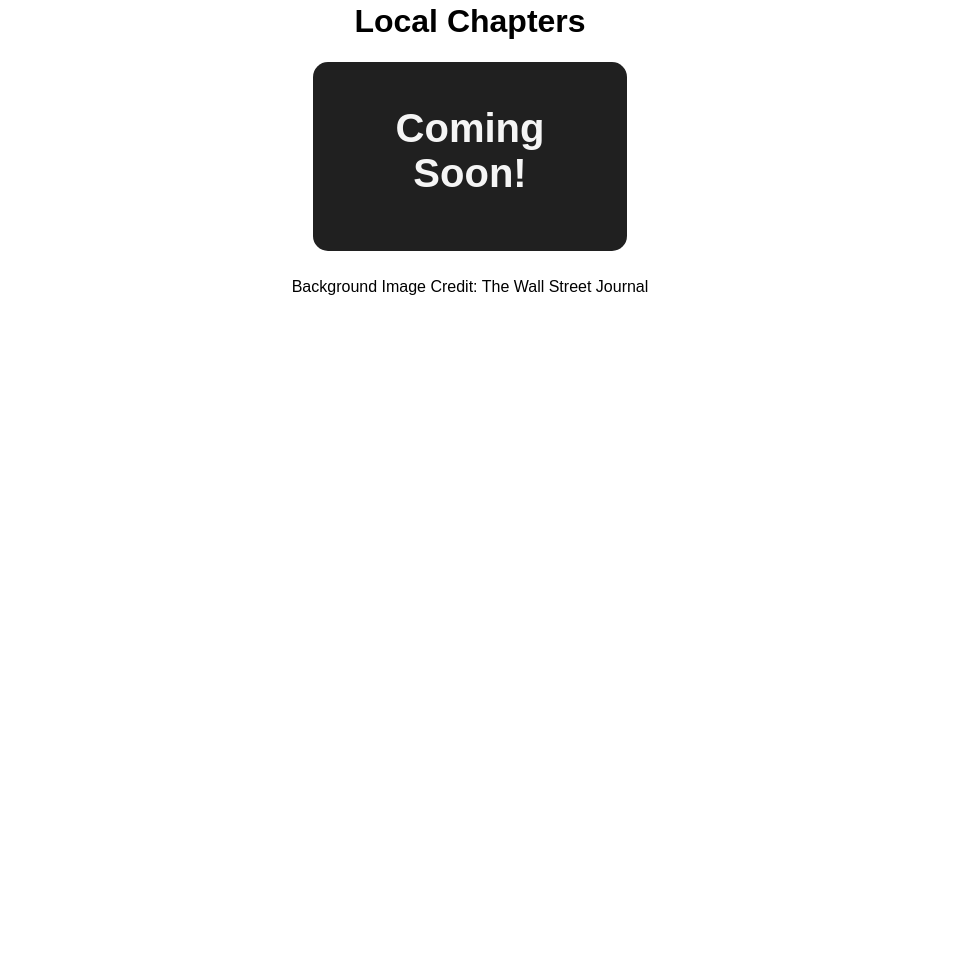
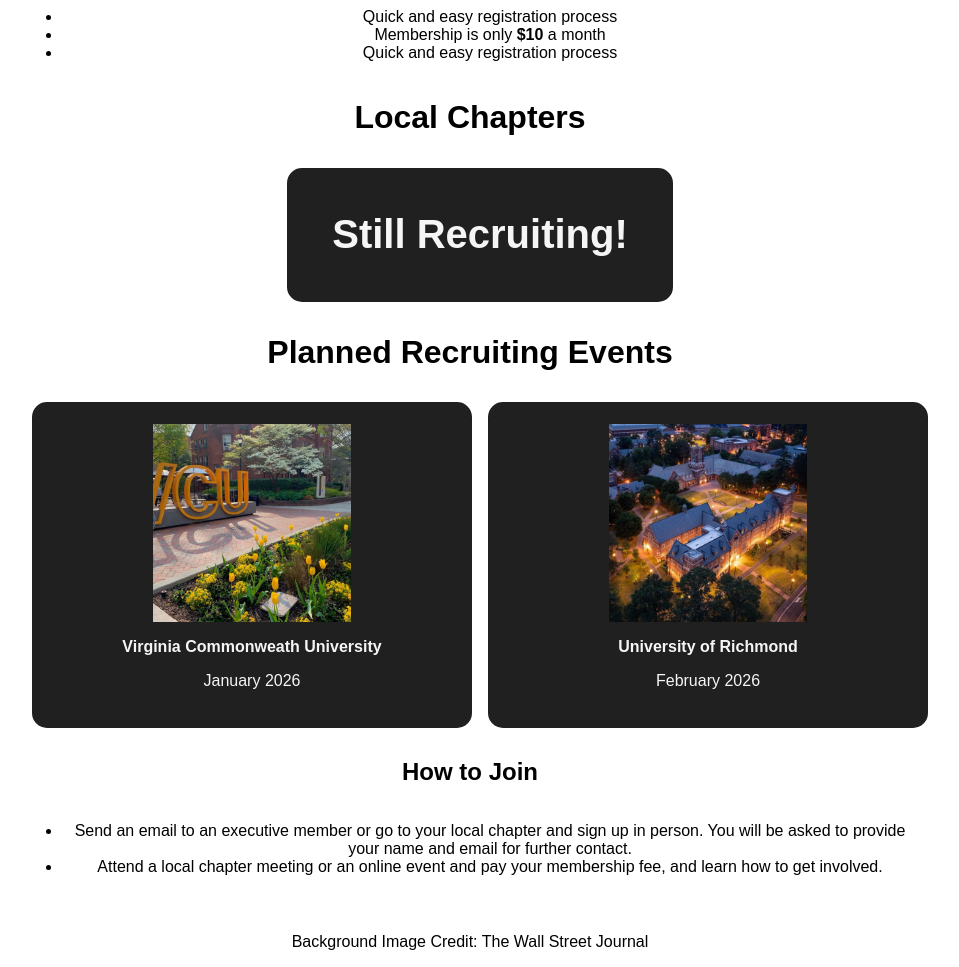
Before and after one commit to SpaceStudios/Gov-Interest-Group-Project, a plain HTML site: page join.html in a window 1280 px wide. Shown: the part 891-1858 px from the top of the page, without its empty margins (170-1129 px from the left). Before the commit the page ends 1203 px from the top, so only its background shows below. Drawn offline with Linux system fonts and the light colour scheme.

Commit message:
added more content

```diff
--- a/join.html
+++ b/join.html
@@ -1,7 +1,7 @@
 <html>
     <head>
         <title>Citizens for Universal Healthcare - Join</title>
-        <link rel="stylesheet" href="styles.css?v=1">
+        <link rel="stylesheet" href="styles.css?v=2">
     </head>
     <body>
         <center>
@@ -31,10 +31,30 @@
             </ul>
             <h1> Local Chapters </h1>
             <div class="news_bar">
-                <center>
-                <div class="news_block">Coming Soon!</div>
-                </center>
+                <div class="news_block">Still Recruiting!</div>
             </div>
+            <h1> Planned Recruiting Events </h1>
+            <div class="news_bar" style="grid-template-columns: repeat(2, 1fr);">
+                <div class="news_block_normal_font">
+                    <img src="media/IMG_2519.jpg" width="50%">
+                    <p><b>Virginia Commonweath University</b></p>
+                    <p>January 2026</p>
+                </div>
+                <div class="news_block_normal_font">
+                    <img src="media/IMG_2520.jpg" width="50%">
+                    <p><b>University of Richmond</b></p>
+                    <p>February 2026</p>
+                </div>
+            </div>
+            <h2>How to Join</h2>
+            <ul>
+                <li>
+                    Send an email to an executive member or go to your local chapter and sign up in person. You will be asked to provide your name and email for further contact.
+                </li>
+                <li>
+                    Attend a local chapter meeting or an online event and pay your membership fee, and learn how to get involved.
+                </li>
+            </ul>
         </div>
         <p>Background Image Credit: The Wall Street Journal</p>
         </center>
--- a/styles.css
+++ b/styles.css
@@ -12,9 +12,14 @@
 }
 
 .content {
+    display: inline-flex;
+    flex-direction: column;
+    box-sizing:border-box;
     padding-top: 50px;
     z-index: 15;
     width: 70%;
+    height: auto;
+    padding-bottom: 25px
 }
 
 .topbar {
@@ -65,20 +70,45 @@
 .news_bar {
     width: 100%;
     height: 25%;
-    margin:auto
+    display: grid;
+    grid-template-columns: repeat(3, 1fr);
+    grid-template-rows: 1fr;
+    vertical-align: middle;
+    gap: 1rem;
+    padding: 10px;
+    justify-content: center;
 }
 
 .news_block {
-    width: 25%;
-    height: 50%;
-    display: inline-block;
+    min-width: 0;
+    flex: 1;
     padding: 5%;
     background-color: rgb(32, 32, 32);
     text-align: center;
     vertical-align: middle;
     color: whitesmoke;
     border-radius: 15px;
-    font-weight: bold;
+    margin: auto;
+    word-wrap: break-word;
     font-size: 250%;
+    font-weight: bolder;
+    width: fit-content;
+}
+
+.news_block_normal_font {
+    min-width: 0;
+    flex: 1;
+    padding: 5%;
+    background-color: rgb(32, 32, 32);
+    text-align: center;
+    vertical-align: middle;
+    color: whitesmoke;
+    border-radius: 15px;
     margin: auto;
+    word-wrap: break-word;
+    width: fit-content;
 }
+
+.news_block:only-child {
+    grid-column: 1 / -1;
+}
```
Also changed, not shown: about.html (+22 -1 lines), index.html (+4 -9 lines), media/IMG_2519.jpg (added), media/IMG_2520.jpg (added).
